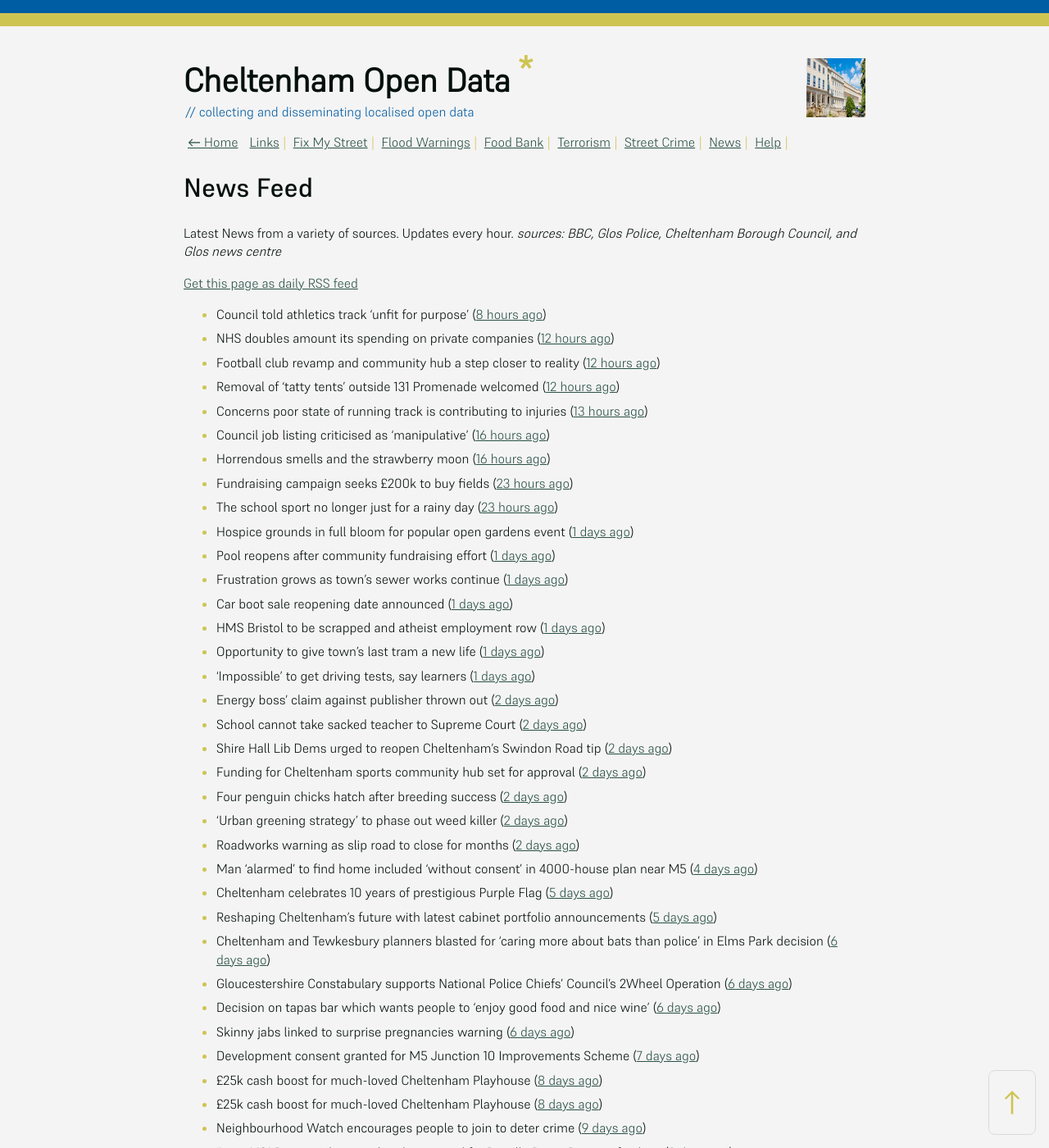
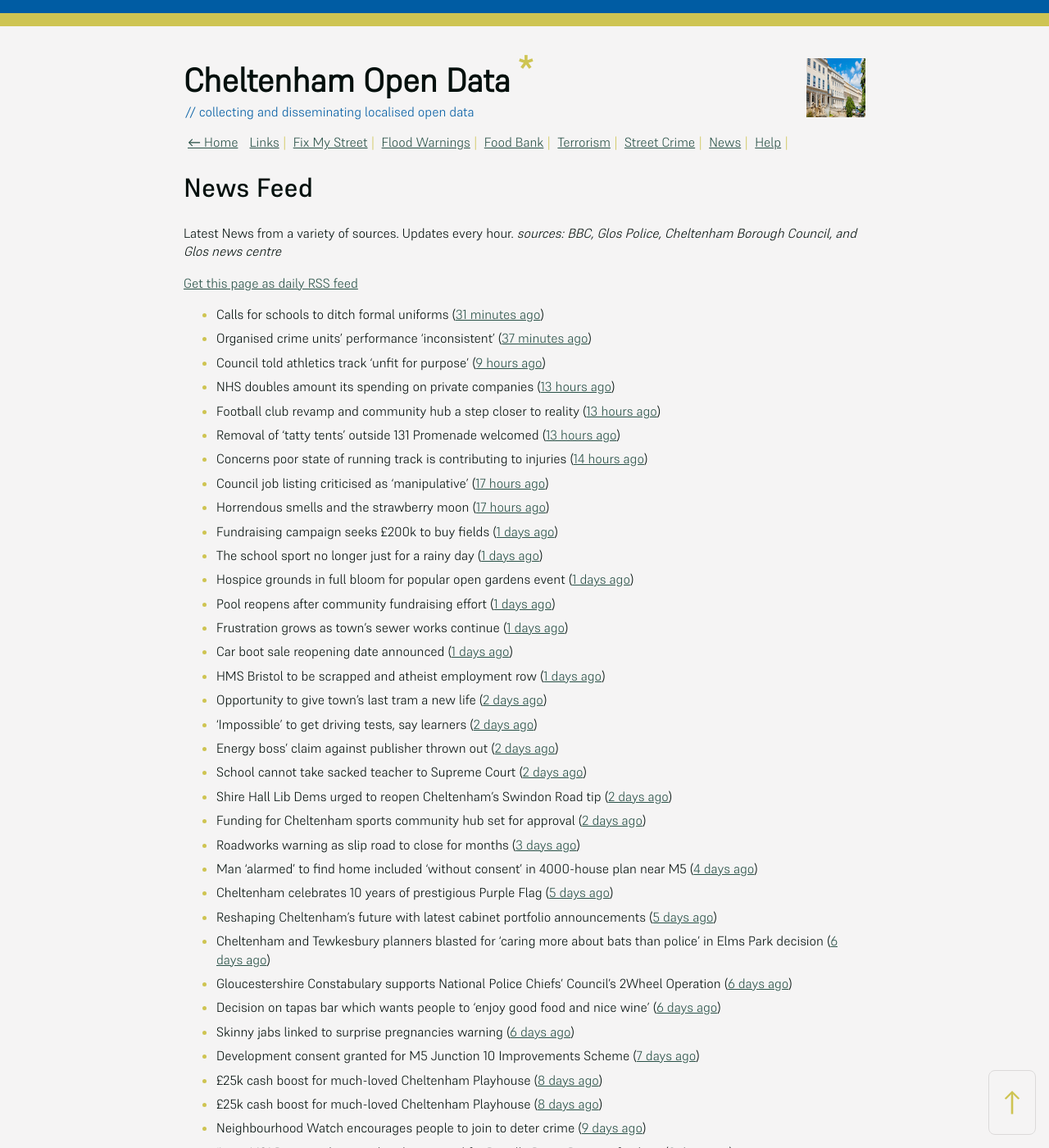
Before and after one commit to mat-0/cheltenham-open-data, a Jekyll site: the page built from _pages/news.md, in a window 1280 px wide and 1400 px high. Shown: the whole window at 82% size. Built offline with Jekyll 4.4.1, drawn with Linux system fonts in a browser that asks for light colours.

Commit message:
Updated 2025-06-12 05:57:48

```diff
--- a/_pages/news.md
+++ b/_pages/news.md
@@ -12,29 +12,29 @@ _sources: BBC, Glos Police, Cheltenham Borough Council, and Glos news centre_
 [Get this page as daily RSS feed](/daily.rss)
 
 <!-- news_marker starts -->
-- Council told athletics track 'unfit for purpose' ([8 hours ago](https://www.bbc.com/news/articles/cvg76n7dxn9o))
-- NHS doubles amount its spending on private companies ([12 hours ago](https://www.bbc.com/news/articles/cy0jzvxwr4xo))
-- Football club revamp and community hub a step closer to reality ([12 hours ago](https://gloucesternewscentre.co.uk/football-club-revamp-and-community-hub-a-step-closer-to-reality/))
-- Removal of ‘tatty tents’ outside 131 Promenade welcomed ([12 hours ago](https://gloucesternewscentre.co.uk/removal-of-tatty-tents-outside-131-promenade-welcomed/))
-- Concerns poor state of running track is contributing to injuries ([13 hours ago](https://gloucesternewscentre.co.uk/concerns-poor-state-of-running-track-is-contributing-to-injuries/))
-- Council job listing criticised as 'manipulative' ([16 hours ago](https://www.bbc.com/news/articles/c74qk45gxygo))
-- Horrendous smells and the strawberry moon ([16 hours ago](https://www.bbc.com/news/articles/c2lk8l1ypxko))
-- Fundraising campaign seeks £200k to buy fields ([23 hours ago](https://www.bbc.com/news/articles/c365lx9x187o))
-- The school sport no longer just for a rainy day ([23 hours ago](https://www.bbc.com/news/articles/clygej1emezo))
+- Calls for schools to ditch formal uniforms ([31 minutes ago](https://www.bbc.com/news/articles/c79eg0w59y8o))
+- Organised crime units' performance 'inconsistent' ([37 minutes ago](https://www.bbc.com/news/articles/c8rezd6j42vo))
+- Council told athletics track 'unfit for purpose' ([9 hours ago](https://www.bbc.com/news/articles/cvg76n7dxn9o))
+- NHS doubles amount its spending on private companies ([13 hours ago](https://www.bbc.com/news/articles/cy0jzvxwr4xo))
+- Football club revamp and community hub a step closer to reality ([13 hours ago](https://gloucesternewscentre.co.uk/football-club-revamp-and-community-hub-a-step-closer-to-reality/))
+- Removal of ‘tatty tents’ outside 131 Promenade welcomed ([13 hours ago](https://gloucesternewscentre.co.uk/removal-of-tatty-tents-outside-131-promenade-welcomed/))
+- Concerns poor state of running track is contributing to injuries ([14 hours ago](https://gloucesternewscentre.co.uk/concerns-poor-state-of-running-track-is-contributing-to-injuries/))
+- Council job listing criticised as 'manipulative' ([17 hours ago](https://www.bbc.com/news/articles/c74qk45gxygo))
+- Horrendous smells and the strawberry moon ([17 hours ago](https://www.bbc.com/news/articles/c2lk8l1ypxko))
+- Fundraising campaign seeks £200k to buy fields ([1 days ago](https://www.bbc.com/news/articles/c365lx9x187o))
+- The school sport no longer just for a rainy day ([1 days ago](https://www.bbc.com/news/articles/clygej1emezo))
 - Hospice grounds in full bloom for popular open gardens event ([1 days ago](https://gloucesternewscentre.co.uk/hospice-grounds-in-full-bloom-for-popular-open-gardens-event/))
 - Pool reopens after community fundraising effort ([1 days ago](https://www.bbc.com/news/articles/cg5vl5zvp69o))
 - Frustration grows as town's sewer works continue ([1 days ago](https://www.bbc.com/news/articles/c5yq58qpgd7o))
 - Car boot sale reopening date announced ([1 days ago](https://www.bbc.com/news/articles/c3v54dgvq6go))
 - HMS Bristol to be scrapped and atheist employment row ([1 days ago](https://www.bbc.com/news/articles/c93lv9zr5ppo))
-- Opportunity to give town's last tram a new life ([1 days ago](https://www.bbc.com/news/articles/c80km7j1131o))
-- 'Impossible' to get driving tests, say learners ([1 days ago](https://www.bbc.com/news/articles/c8jgndjnlmvo))
+- Opportunity to give town's last tram a new life ([2 days ago](https://www.bbc.com/news/articles/c80km7j1131o))
+- 'Impossible' to get driving tests, say learners ([2 days ago](https://www.bbc.com/news/articles/c8jgndjnlmvo))
 - Energy boss' claim against publisher thrown out ([2 days ago](https://www.bbc.com/news/articles/c9918ek3y4go))
 - School cannot take sacked teacher to Supreme Court ([2 days ago](https://www.bbc.com/news/articles/cn7zn077nd4o))
 - Shire Hall Lib Dems urged to reopen Cheltenham’s Swindon Road tip ([2 days ago](https://gloucesternewscentre.co.uk/shire-hall-lib-dems-urged-to-reopen-cheltenhams-swindon-road-tip/))
 - Funding for Cheltenham sports community hub set for approval ([2 days ago](https://gloucesternewscentre.co.uk/funding-for-cheltenham-sports-community-hub-set-for-approval/))
-- Four penguin chicks hatch after breeding success ([2 days ago](https://www.bbc.com/news/articles/ce39qxx818jo))
-- 'Urban greening strategy' to phase out weed killer ([2 days ago](https://www.bbc.com/news/articles/c201jv8v311o))
-- Roadworks warning as slip road to close for months ([2 days ago](https://www.bbc.com/news/articles/c308j6d7ngno))
+- Roadworks warning as slip road to close for months ([3 days ago](https://www.bbc.com/news/articles/c308j6d7ngno))
 - Man ‘alarmed’ to find home included ‘without consent’ in 4000-house plan near M5 ([4 days ago](https://gloucesternewscentre.co.uk/man-alarmed-to-find-home-included-without-consent-in-4000-house-plan-near-m5/))
 - Cheltenham celebrates 10 years of prestigious Purple Flag ([5 days ago](https://www.cheltenham.gov.uk/news/article/3019/cheltenham_celebrates_10_years_of_prestigious_purple_flag))
 - Reshaping Cheltenham’s future with latest cabinet portfolio announcements ([5 days ago](https://www.cheltenham.gov.uk/news/article/3018/reshaping_cheltenhams_future_with_latest_cabinet_portfolio_announcements))
```
Also changed, not shown: _data/flood.json (+4 -4 lines), index.md (+4 -4 lines).
